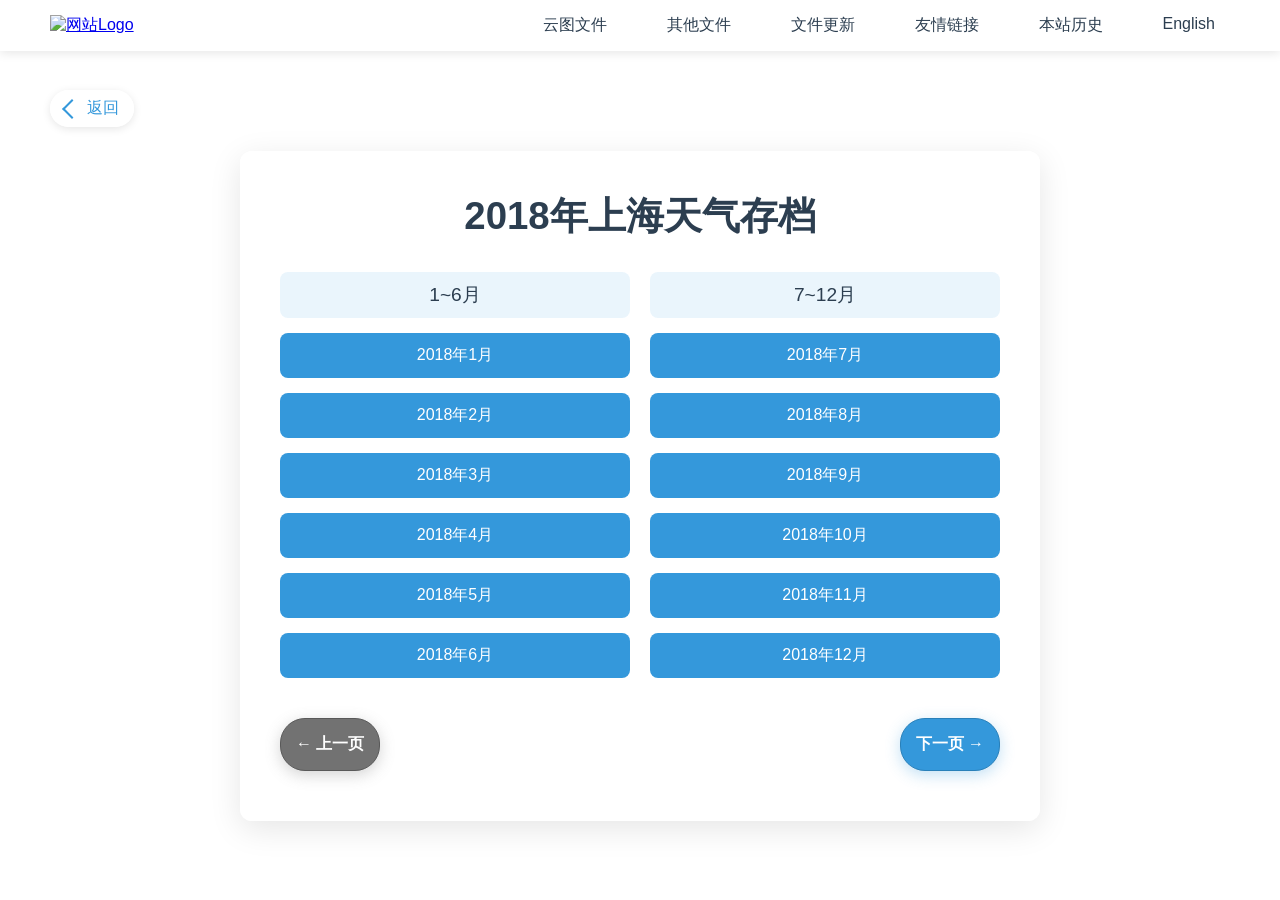
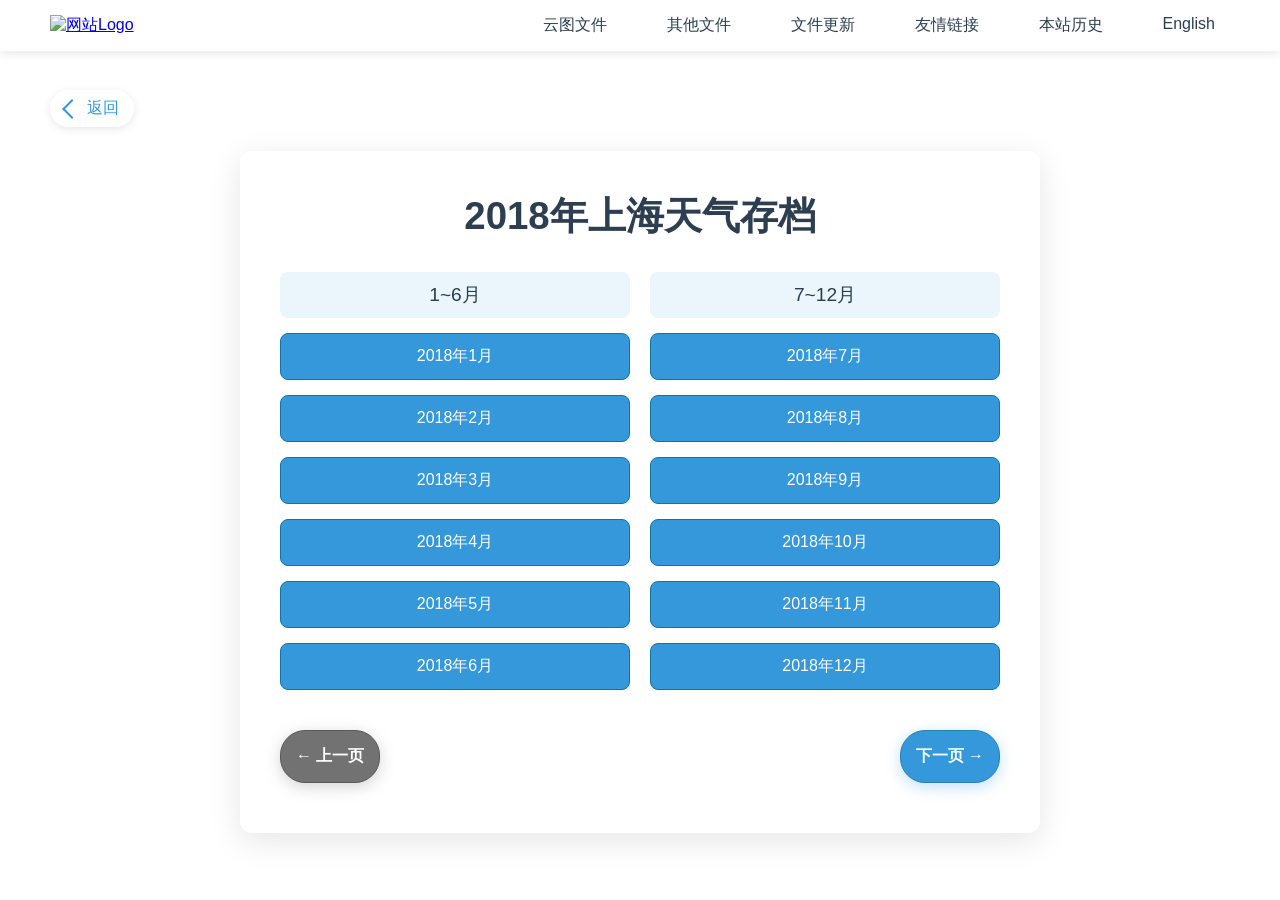

Fixed some shanghai_weather archive pages, fixed all shanghai_weather month-choosing pages, added images of 25Erin by two different satellites

--- a/shanghai_weather/2018/style.css
+++ b/shanghai_weather/2018/style.css
@@ -162,6 +162,7 @@ h1 {
     transition: all 0.3s;
     text-decoration: none;
     text-align: center;
+    border: 1px solid #0F76A4;
 }
 
 .month-btn:hover {
